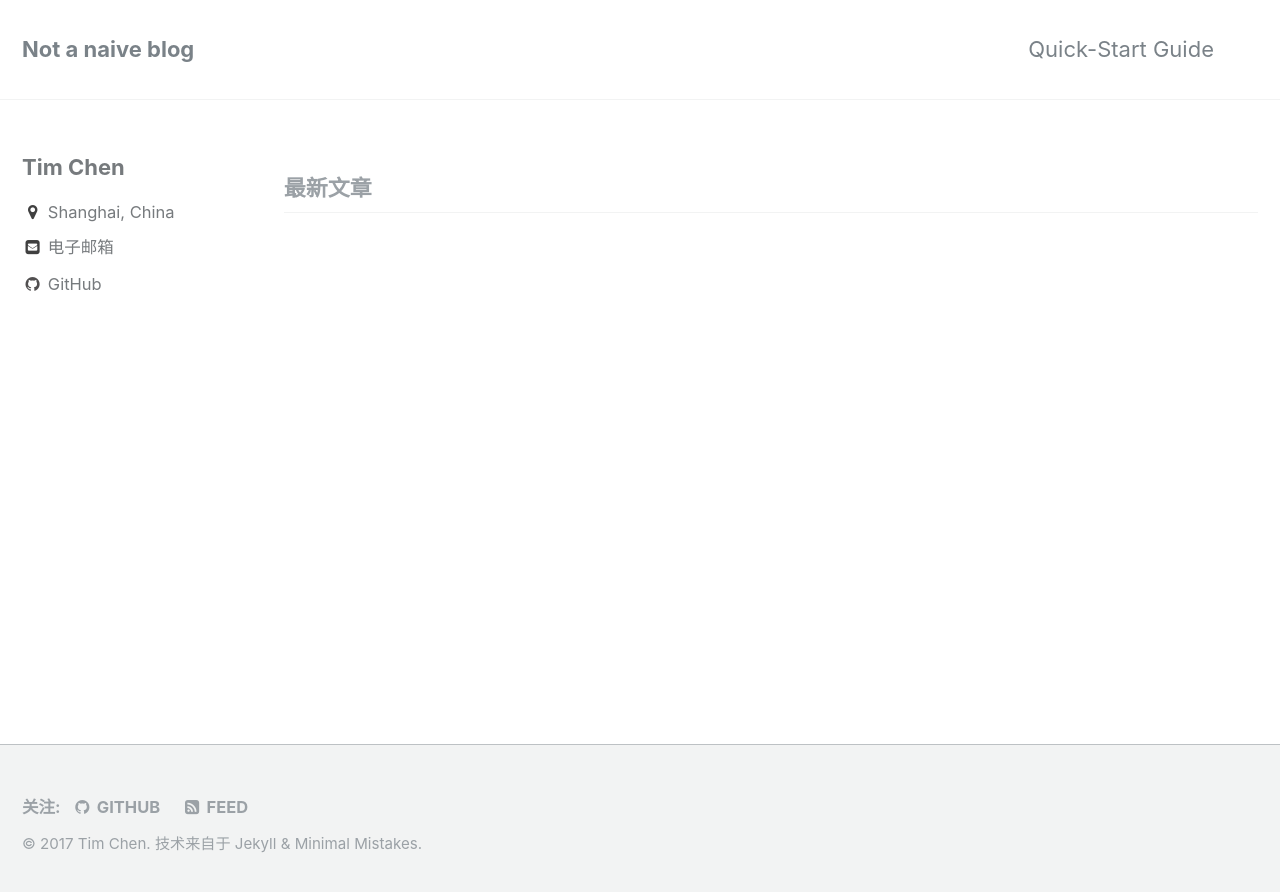
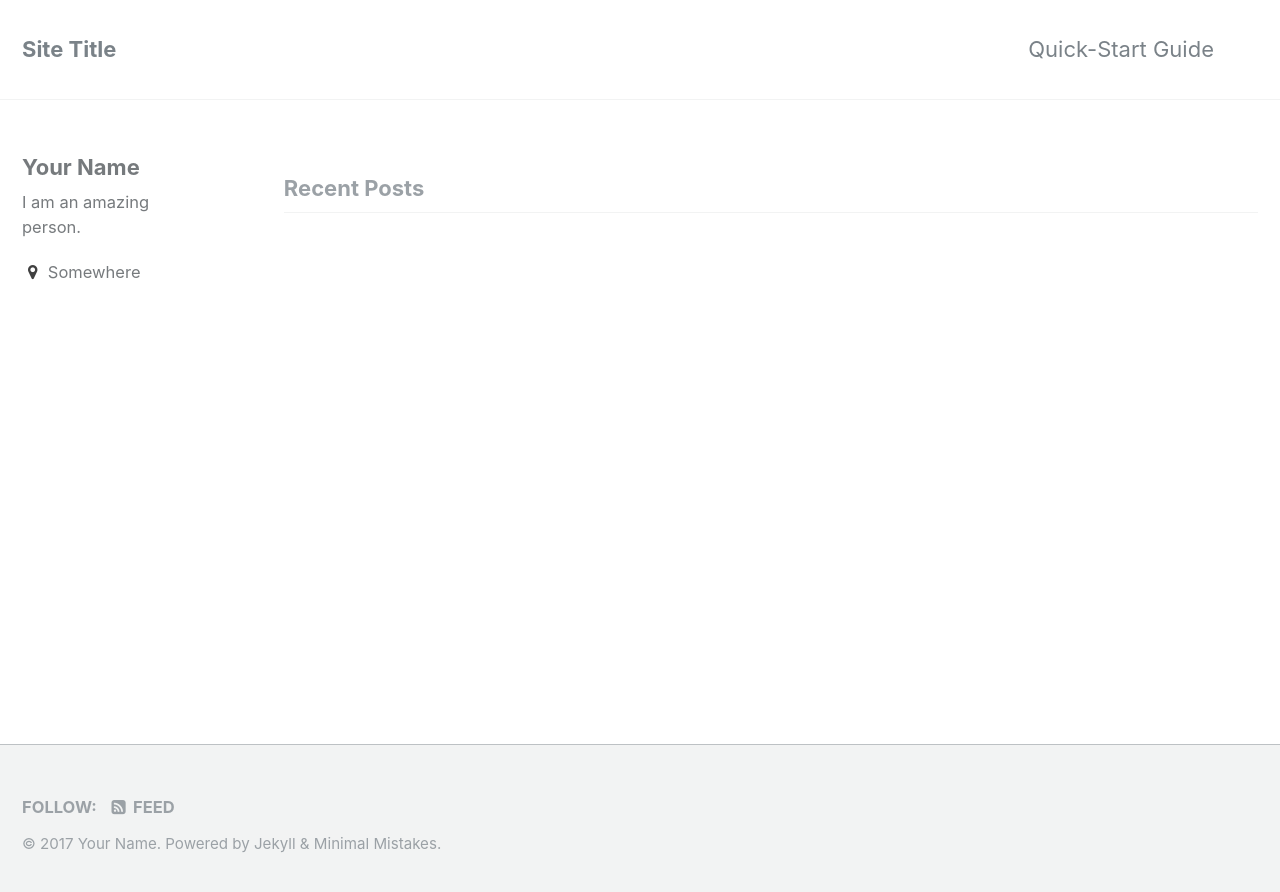
Before and after one commit to timchen1997/timchen1997.github.io, a Jekyll site: the page built from index.html, in a window 1280 px wide. Shown: the top 892 px of the page. Built offline with Jekyll 4.4.1, drawn with Linux system fonts in a browser that asks for light colours; the list of posts is cut into pages by our own code.

Commit message:
replace
replace

```diff
--- a/_config.yml
+++ b/_config.yml
@@ -6,11 +6,11 @@
 # `jekyll serve`. If you change this file, please restart the server process.
 
 # Site Settings
-locale                   : "zh"
-title                    : "Not a naive blog"
+locale                   : "en"
+title                    : "Site Title"
 title_separator          : "-"
-name                     : "Tim Chen"
-description              : "别想了没描述"
+name                     : "Your Name"
+description              : "An amazing website."
 url                      : # the base hostname & protocol for your site e.g. "https://mmistakes.github.io"
 baseurl                  : # the subpath of your site, e.g. "/blog"
 repository               : # GitHub username/repo-name e.g. "mmistakes/minimal-mistakes"
@@ -77,11 +77,11 @@ analytics:
 
 # Site Author
 author:
-  name             : "Tim Chen"
+  name             : "Your Name"
   avatar           : # path of avatar image, e.g. "/assets/images/bio-photo.jpg"
-  bio              : ""
-  location         : "Shanghai, China"
-  email            : "chen_tr@126.com"
+  bio              : "I am an amazing person."
+  location         : "Somewhere"
+  email            :
   uri              :
   bitbucket        :
   codepen          :
@@ -89,7 +89,7 @@ author:
   flickr           :
   facebook         :
   foursquare       :
-  github           : "timchen1997"
+  github           :
   google_plus      :
   keybase          :
   instagram        :
```
Also changed, not shown: Gemfile (+25 -1 lines).
